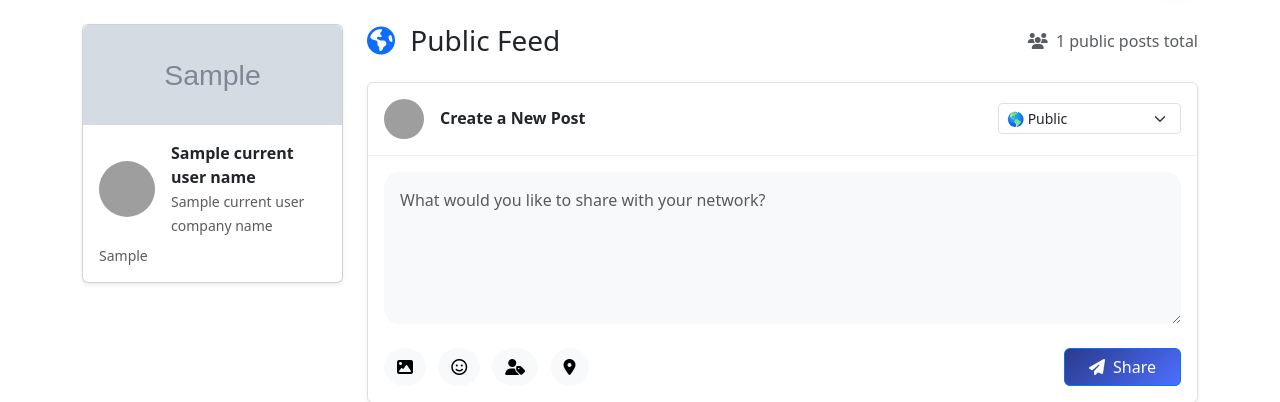
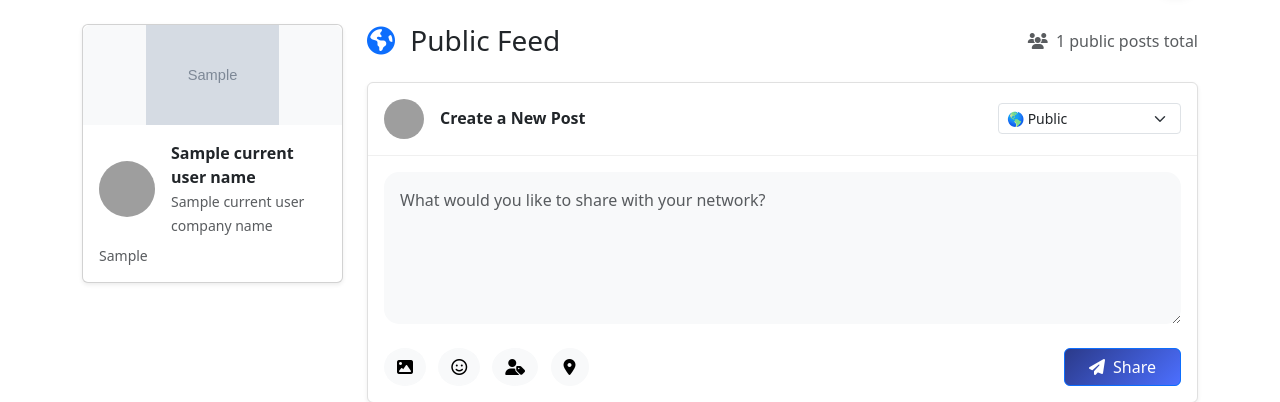
Before and after one commit to atifsalam78/VendorBuyer, a FastAPI app: template app/templates/feed.html in a window 1280 px wide. Shown: the part 60-462 px from the top of the page. Run offline with FastAPI, Linux system fonts and the light colour scheme; the template is opened without the code that fills it: most values are stand-ins (such as "Sample title", 1, 10 or a date in 2020); grey boxes marked "Sample" are stand-in pictures; some libraries are stand-ins or nearby versions; grey boxes are pictures that could not be loaded.

Commit message:
update to fit banner preview

```diff
--- a/app/templates/feed.html
+++ b/app/templates/feed.html
@@ -592,11 +592,20 @@
 }
 
 /* Sidebar card styles */
-.profile-sidebar-card .banner-wrapper { overflow: hidden; }
+.profile-sidebar-card .banner-wrapper {
+    height: 100px;
+    overflow: hidden;
+    background-color: #f8f9fa;
+    border-top-left-radius: 0.5rem;
+    border-top-right-radius: 0.5rem;
+    display: flex;
+    align-items: center;
+    justify-content: center;
+}
 .profile-sidebar-card .banner-image {
     width: 100%;
-    height: 100px;
-    object-fit: cover;
+    height: 100%;
+    object-fit: contain;
 }
 .sidebar-profile-pic {
     width: 56px;
```
